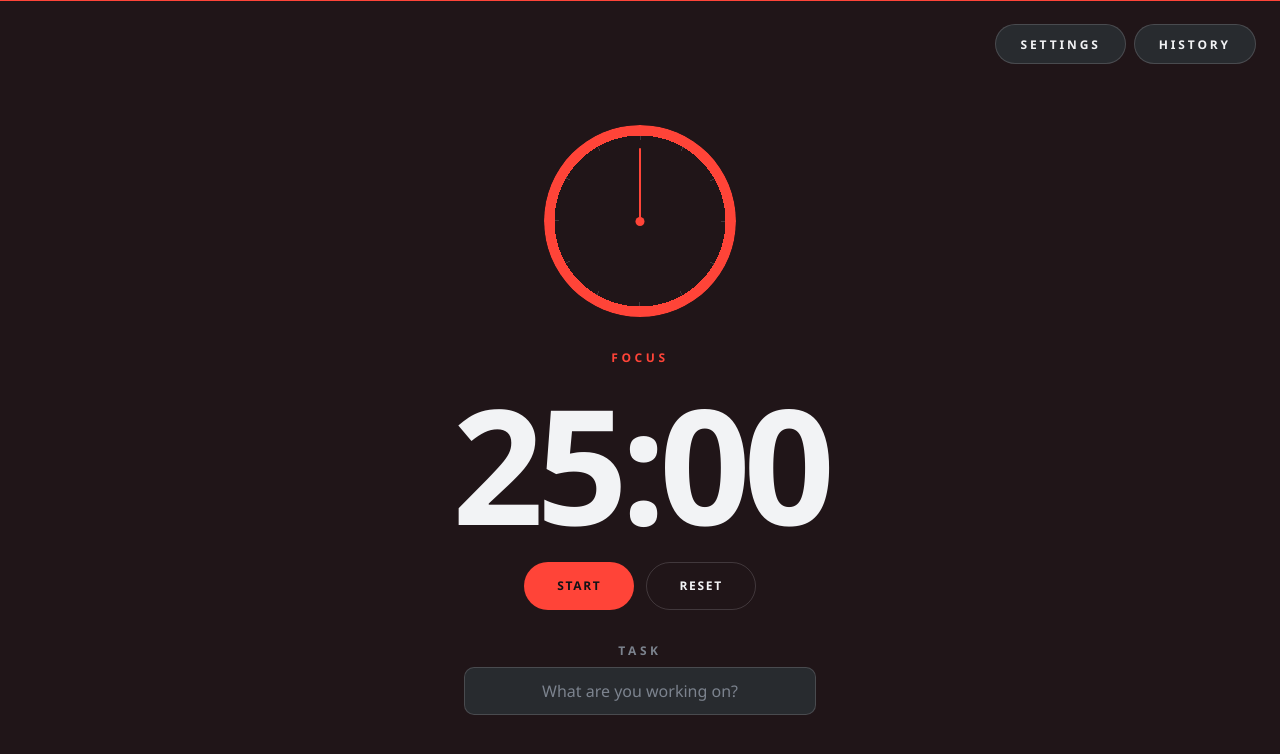
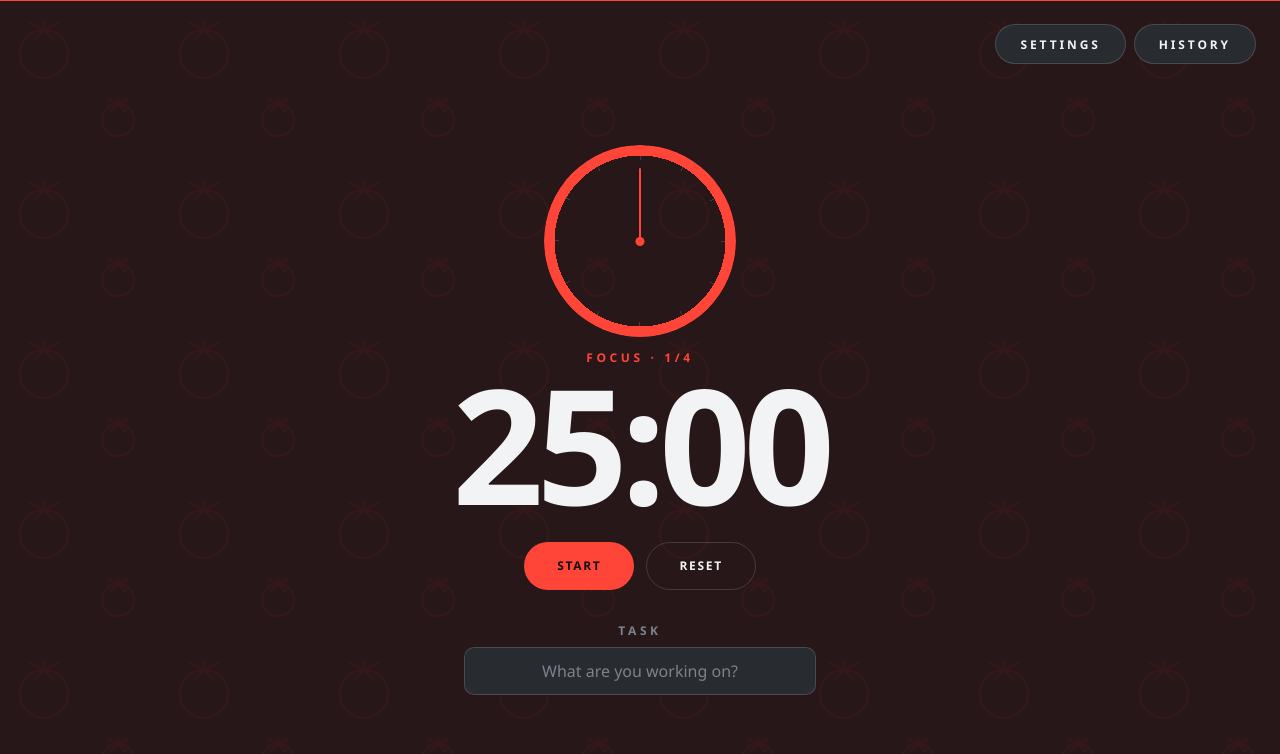
Before and after one commit to Hannah630/Pomodoro-Timer, a website built with Vite: page index.html in a window 1280 px wide. Built offline with nearby package versions, Linux system fonts and the light colour scheme.

Commit message:
feat(ui): add a tomato watermark and group the layout
The app is named after a tomato and had not shown one anywhere. The tile is a CSS mask rather than an image, so the colour still comes from a token, and it never moves: a tool for concentrating should not animate anything at the edge of vision.

The session column was five evenly spaced blocks, which made everything read as equally important. Dial, mode and time are now one tight group; controls and task sit apart from it. The cycle position folds back into the mode label, so 'how far to the long break' returns without costing a row.

Co-Authored-By: Claude Opus 5 (1M context) <noreply@anthropic.com>

```diff
--- a/index.html
+++ b/index.html
@@ -7,6 +7,7 @@
     <title>Pomodoro Timer</title>
   </head>
   <body>
+    <div class="watermark" aria-hidden="true"></div>
     <div class="level" aria-hidden="true"></div>
 
     <div class="toolbar">
@@ -33,12 +34,16 @@
 
     <main class="app" id="app">
       <section class="session">
-        <div class="dial" aria-hidden="true">
-          <span class="dial__hand"></span>
+        <div class="session__instrument">
+          <div class="dial" aria-hidden="true">
+            <span class="dial__hand"></span>
+          </div>
+
+          <p class="session__mode" data-mode>Focus</p>
+          <p class="session__time" data-time role="timer" aria-live="off">
+            25:00
+          </p>
         </div>
-
-        <p class="session__mode" data-mode>Focus</p>
-        <p class="session__time" data-time role="timer" aria-live="off">25:00</p>
 
         <div class="controls">
           <button class="button button--primary" type="button" data-primary>
--- a/src/main.ts
+++ b/src/main.ts
@@ -77,7 +77,11 @@ drawers.add({
 });
 
 function render(state: TimerState): void {
-  timerView.render(state, timer.getSessionDurationMs());
+  timerView.render(
+    state,
+    timer.getSessionDurationMs(),
+    timer.getSettings().roundsPerLongBreak,
+  );
   titleView.render(state.mode);
   controlsView.render(state);
 }
--- a/src/styles/base.css
+++ b/src/styles/base.css
@@ -34,8 +34,8 @@
   --ink: #0f1216;
   --text: #f2f3f5;
   --muted: #7c838e;
-  /* Quiet, now that the dial carries the countdown. */
-  --field: color-mix(in srgb, var(--mode) 7%, var(--ink));
+  /* Quiet, and translucent so the watermark stays visible through it. */
+  --field: color-mix(in srgb, var(--mode) 10%, transparent);
   --line: color-mix(in srgb, var(--text) 16%, transparent);
   /* Anything that sits above the page rather than on it. */
   --surface: color-mix(in srgb, var(--text) 6%, var(--ink));
@@ -60,6 +60,9 @@
   --space-s: 0.75rem;
   --space-m: 1.5rem;
   --space-l: clamp(1.5rem, 4vh, 2.5rem);
+
+  --watermark-tile: 160px;
+  --watermark-opacity: 0.05;
 
   --dial-size: clamp(7rem, min(38vw, 34vh), 12rem);
   --dial-hand-width: 2px;
--- a/src/styles/layout.css
+++ b/src/styles/layout.css
@@ -3,6 +3,25 @@
  *
  * Values come from the tokens in base.css; no raw colours or sizes here.
  */
+
+/**
+ * A tomato watermark, the way a record sheet carries one.
+ *
+ * The tile is a mask rather than an image, so the colour comes from a token
+ * instead of being baked into the file. It never moves: a tool for
+ * concentrating has no business animating anything in the corner of the eye.
+ */
+.watermark {
+  position: fixed;
+  inset: 0;
+  background: var(--mode-focus);
+  opacity: var(--watermark-opacity);
+  -webkit-mask: url('/tomato.svg') repeat 0 0 /
+    var(--watermark-tile) var(--watermark-tile);
+  mask: url('/tomato.svg') repeat 0 0 / var(--watermark-tile)
+    var(--watermark-tile);
+  pointer-events: none;
+}
 
 /**
  * The page is the timer. This field holds the remaining time as height, with
@@ -52,12 +71,24 @@
   padding: calc(var(--space-l) + 2.5rem) var(--space-m) var(--space-l);
 }
 
+/**
+ * Three groups, not five stacked blocks: the instrument, the controls, the
+ * task. Even gaps throughout made everything read as equally important, so
+ * the parts that belong together are now tight and the groups are apart.
+ */
 .session {
   display: flex;
   flex-direction: column;
   align-items: center;
   gap: var(--space-l);
   text-align: center;
+}
+
+.session__instrument {
+  display: flex;
+  flex-direction: column;
+  align-items: center;
+  gap: var(--space-s);
 }
 
 /**
--- a/src/ui/labels.ts
+++ b/src/ui/labels.ts
@@ -1,4 +1,4 @@
-import type { TimerMode } from '../models/timer.model';
+import type { TimerMode, TimerState } from '../models/timer.model';
 
 /** The user-facing name of each mode, written once and shared by every view. */
 export const MODE_LABELS: Record<TimerMode, string> = {
@@ -6,3 +6,25 @@ export const MODE_LABELS: Record<TimerMode, string> = {
   shortBreak: 'Short break',
   longBreak: 'Long break',
 };
+
+/**
+ * The mode, and for a focus session where it falls in the cycle.
+ *
+ * Folding the position into the label keeps "how far to the long break"
+ * on screen without spending a row on it. Breaks are not numbered: the
+ * question only makes sense about focus sessions.
+ */
+export function formatModeLabel(
+  state: TimerState,
+  roundsPerLongBreak: number,
+): string {
+  const name = MODE_LABELS[state.mode];
+
+  if (state.mode !== 'focus' || roundsPerLongBreak < 1) {
+    return name;
+  }
+
+  const position = (state.completedFocusCount % roundsPerLongBreak) + 1;
+
+  return `${name} · ${position}/${roundsPerLongBreak}`;
+}
--- a/src/ui/timer-view.ts
+++ b/src/ui/timer-view.ts
@@ -1,7 +1,7 @@
 import type { TimerMode, TimerState } from '../models/timer.model';
 import { formatTime } from '../utils/format';
 import { queryElement } from './dom';
-import { MODE_LABELS } from './labels';
+import { formatModeLabel } from './labels';
 
 /** Each mode points the shared --mode token at its own accent. */
 const MODE_ACCENTS: Record<TimerMode, string> = {
@@ -14,7 +14,11 @@ const MODE_ACCENTS: Record<TimerMode, string> = {
 const ALERT_DURATION_MS = 900;
 
 export interface TimerView {
-  render(state: TimerState, sessionDurationMs: number): void;
+  render(
+    state: TimerState,
+    sessionDurationMs: number,
+    roundsPerLongBreak: number,
+  ): void;
 
   /**
    * A one-off wash of colour when a session ends. Always shown, so the app
@@ -50,7 +54,7 @@ export function createTimerView(root: ParentNode): TimerView {
       }, ALERT_DURATION_MS);
     },
 
-    render(state, sessionDurationMs) {
+    render(state, sessionDurationMs, roundsPerLongBreak) {
       const time = formatTime(state.remainingMs);
 
       // The timer ticks four times a second but the display only changes
@@ -59,7 +63,7 @@ export function createTimerView(root: ParentNode): TimerView {
         timeElement.textContent = time;
       }
 
-      modeElement.textContent = MODE_LABELS[state.mode];
+      modeElement.textContent = formatModeLabel(state, roundsPerLongBreak);
 
       theme.setProperty('--mode', MODE_ACCENTS[state.mode]);
       theme.setProperty('--fill', String(fillOf(state.remainingMs, sessionDurationMs)));
```
Also changed, not shown: src/ui/labels.spec.ts (added, +33 -0 lines), public/tomato.svg (added).
